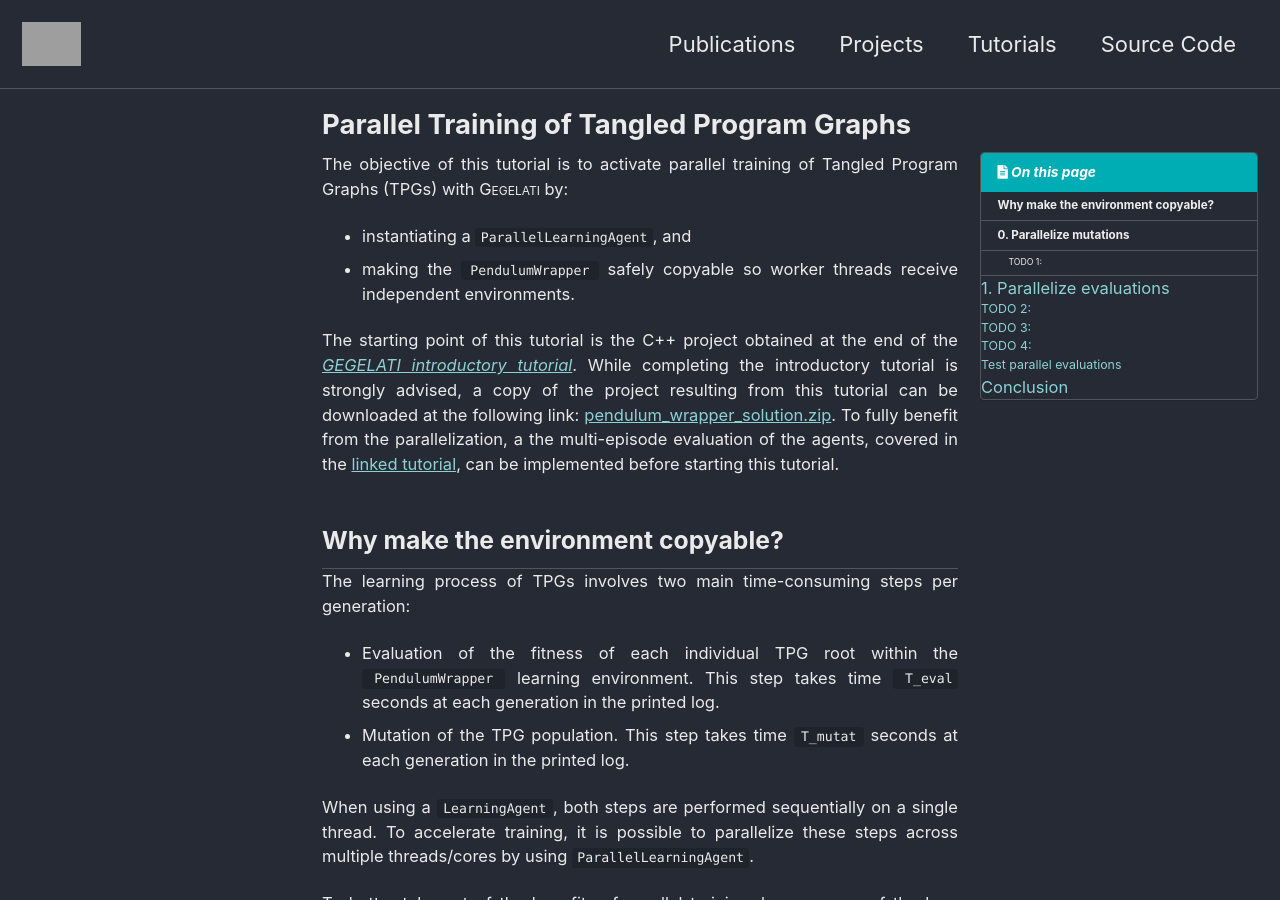
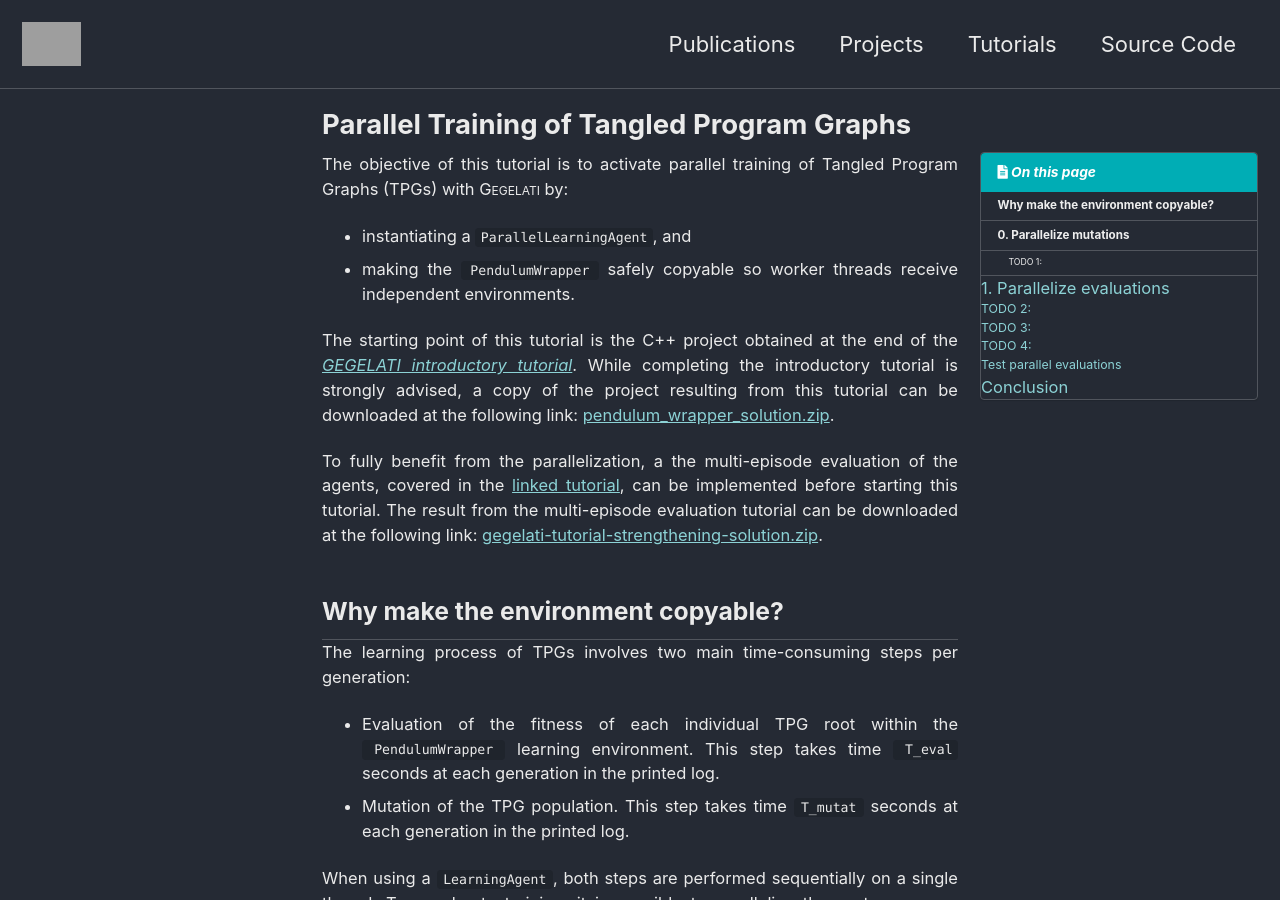
Before and after one commit to gegelati/gegelati-tutorial, a Jekyll site: the page built from docs/_pages/parallel_training.md, in a window 1280 px wide and 900 px high. Built offline with Jekyll 4.4.1, drawn with Linux system fonts in a browser that asks for light colours; cached includes are drawn as plain includes; grey boxes are pictures that could not be loaded.

Commit message:
Add link to strenghthening result in parallel training tuto.

```diff
--- a/docs/_pages/parallel_training.md
+++ b/docs/_pages/parallel_training.md
@@ -9,7 +9,9 @@ The objective of this tutorial is to activate parallel training of Tangled Progr
 - instantiating a `ParallelLearningAgent`, and
 - making the `PendulumWrapper` safely copyable so worker threads receive independent environments.
 
-The starting point of this tutorial is the C++ project obtained at the end of the _[GEGELATI introductory tutorial](/gegelati-tutorial)_. While completing the introductory tutorial is strongly advised, a copy of the project resulting from this tutorial can be downloaded at the following link: [pendulum_wrapper_solution.zip](/gegelati-tutorial/data/gegelati-tutorial-solution.zip). To fully benefit from the parallelization, a the multi-episode evaluation of the agents, covered in the [linked tutorial](/gegelati-tutorial/tutos/strengthening-agents), can be implemented before starting this tutorial.
+The starting point of this tutorial is the C++ project obtained at the end of the _[GEGELATI introductory tutorial](/gegelati-tutorial)_. While completing the introductory tutorial is strongly advised, a copy of the project resulting from this tutorial can be downloaded at the following link: [pendulum_wrapper_solution.zip](/gegelati-tutorial/data/gegelati-tutorial-solution.zip).
+
+To fully benefit from the parallelization, a the multi-episode evaluation of the agents, covered in the [linked tutorial](/gegelati-tutorial/tutos/strengthening-agents), can be implemented before starting this tutorial. The result from the multi-episode evaluation tutorial can be downloaded at the following link: [gegelati-tutorial-strengthening-solution.zip](/gegelati-tutorial/data/gegelati-tutorial-strengthening-solution.zip).
 
 ## Why make the environment copyable?
 
```
